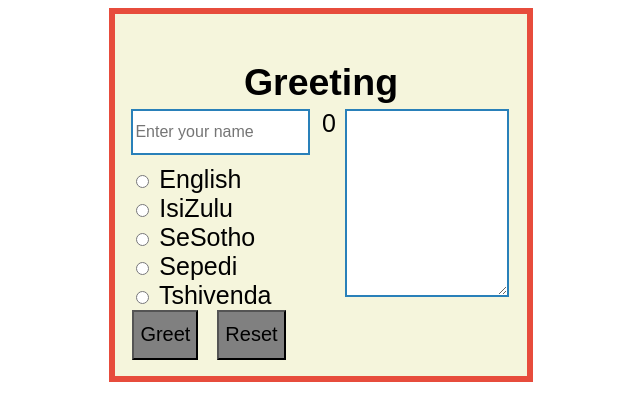
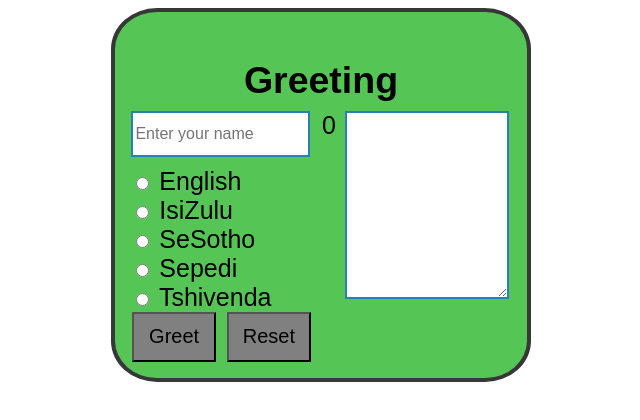
Before and after one commit to WalterBM68/theGreetingApp, a plain HTML site: page index.html in a window 1280 px wide. Shown: the whole page, without its empty margins (319-959 px from the left). Drawn offline with Linux system fonts and the light colour scheme.

Commit message:
responsiveness fixed

```diff
--- a/greet.css
+++ b/greet.css
@@ -1,8 +1,9 @@
 body{
     font-family: sans-serif;
 }
+
 .name-validate{
-    margin-top: -7%;
+    margin-top: -6%;
     margin-bottom: -1px;
     font-size: 22px;
     color: red;
@@ -10,11 +11,12 @@ body{
 }
 
 .greetings{
-    border: 6px solid #E74C3C;
+    border: 4px solid #373737;
     margin: auto;
     padding: 1rem;
     font-size: 18px;
-    background-color: beige;
+    background-color: #0a0a;
+    border-radius: 11%;
 }
 form{
     display: flex;
@@ -61,9 +63,30 @@ h2{
     font-size: 25px;
 }
 
+@media only screen and (min-Width: 412px){
+    .greetings{
+        margin: auto;
+        padding: 1rem;
+        font-size: 20px;
+    }
+    .answer{
+        margin-top: -46%;
+    }
+    .greet{
+        margin-left: 5px;
+        margin-left: 32px;
+    }
+    .reset{
+        margin-right: 180px;
+        height: 50px;
+        font-size: 20px;
+        cursor: pointer;
+    }
+}
+
 @media only screen and (min-Width: 540px){
     .answer{
-        margin-top: -32%;
+        margin-top: -34%;
     }
     .greet{
         margin-left: 5px;
@@ -73,35 +96,48 @@ h2{
     }
 }
 
-@media only screen and (min-Width: 412px){
-    .greetings{
-        border: 6px solid #E74C3C;
-        margin: auto;
-        padding: 1rem;
-        font-size: 20px;
-        background-color: beige;
-    }
-    .answer{
-        margin-top: -45%;
-    }
-    .greet{
-        margin-left: 5px;
-    }
-    .reset{
-        margin-right: 200px;
-        height: 50px;
-        font-size: 20px;
-        cursor: pointer;
-    }
-}
 @media only screen and (min-Width: 768px){
     .greetings{
-        border: 6px solid #E74C3C;
         width: 30%;
         margin: auto;
         padding: 1rem;
         font-size: 18px;
-        background-color: beige;
+    }
+    .answer{
+        width: 38%;
+        height: 167px;
+        float: right;
+        margin-right: 2px;
+        margin-top: -68%;
+        border:  2px solid #2980B9;
+        font-size: 16px;
+        margin-bottom: -5%;
+    }
+    .greet{
+        height: 30px;
+        margin-left: 10px;
+        background-color: grey;
+        float: left;
+        width: 22%;
+        font-size: 15px;
+        cursor: pointer;
+    }
+    .reset{
+        height: 30px;
+        width: 22%;
+        margin-right: 110px;
+        background-color: grey;
+        float: right;
+        font-size: 15px;
+        cursor: pointer;
+    }
+}
+@media only screen and (min-Width: 820px){
+    .greetings{
+        width: 30%;
+        margin: auto;
+        padding: 1rem;
+        font-size: 18px;
     }
     .answer{
         width: 38%;
@@ -114,15 +150,16 @@ h2{
         margin-bottom: -5%;
     }
     .greet{
-        height: 50px;
+        height: 40px;
+        margin-left: 10px;
         background-color: grey;
         float: left;
         font-size: 17px;
         cursor: pointer;
     }
     .reset{
-        height: 50px;
-        margin-right: 100px;
+        height: 40px;
+        margin-right: 110px;
         background-color: grey;
         float: right;
         font-size: 17px;
@@ -175,11 +212,9 @@ h2{
 }
 @media only screen and (min-Width: 1280px){
     .greetings{
-        border: 6px solid #E74C3C;
         margin: auto;
         padding: 1rem;
         font-size: 25px;
-        background-color: beige;
     }
     .answer{
         width: 41%;
@@ -209,7 +244,7 @@ h2{
     }
     .reset{
         height: 50px;
-        margin-right: 225px;
+        margin-right: 200px;
         background-color: grey;
         float: right;
         font-size: 20px;
@@ -238,7 +273,7 @@ h2{
     .reset{
         margin: 8px 0px 0px 0px;
         height: 50px;
-        margin-right: 280px;
+        margin-right: 200px;
         background-color: grey;
         float: right;
         font-size: 20px;
--- a/greetFactoryFunc.js
+++ b/greetFactoryFunc.js
@@ -21,7 +21,7 @@ function greetingsFunction(){
 
     function greetingUserForSecondTime(){
         if(getName() === getName())
-            return "This name has been greeted before"
+            return "This name has been greeted"
     }
 
     function selectingTheLanguage(){
@@ -34,11 +34,11 @@ function greetingsFunction(){
 
     const languages = () => {
         return {
-            Tshivenda: `Ndi matsheloni ${getName()}`,
-            English: `Hello ${getName()}`,
-            IsiZulu: `Sawubona ${getName()}`,
-            Sepedi: `Thobela ${getName()}`,
-            SeSotho: `Dumelang ${getName()}`,
+            Tshivenda: `${getName()}`,
+            English: `${getName()}`,
+            IsiZulu: `${getName()}`,
+            Sepedi: `${getName()}`,
+            SeSotho: `${getName()}`,
         }
     };
 
```
